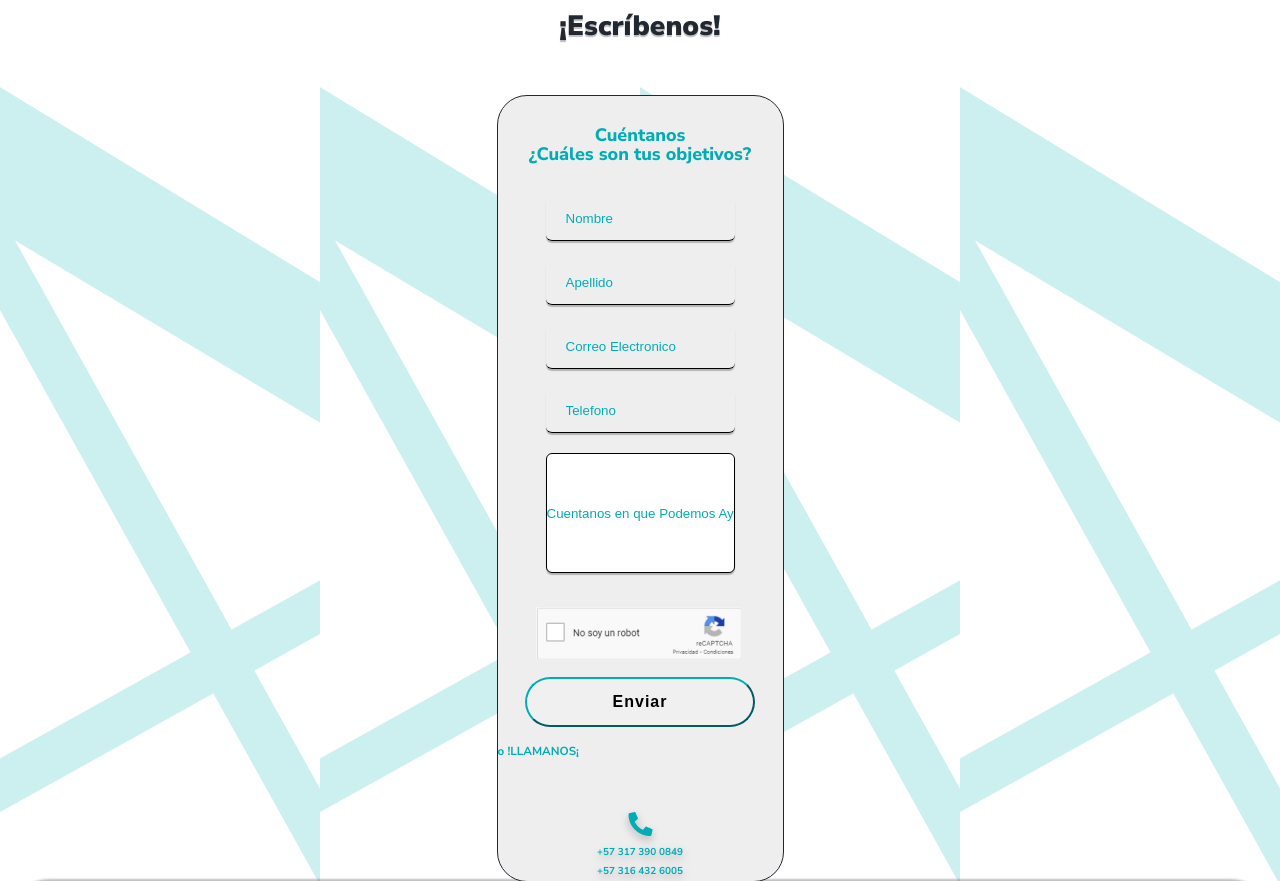
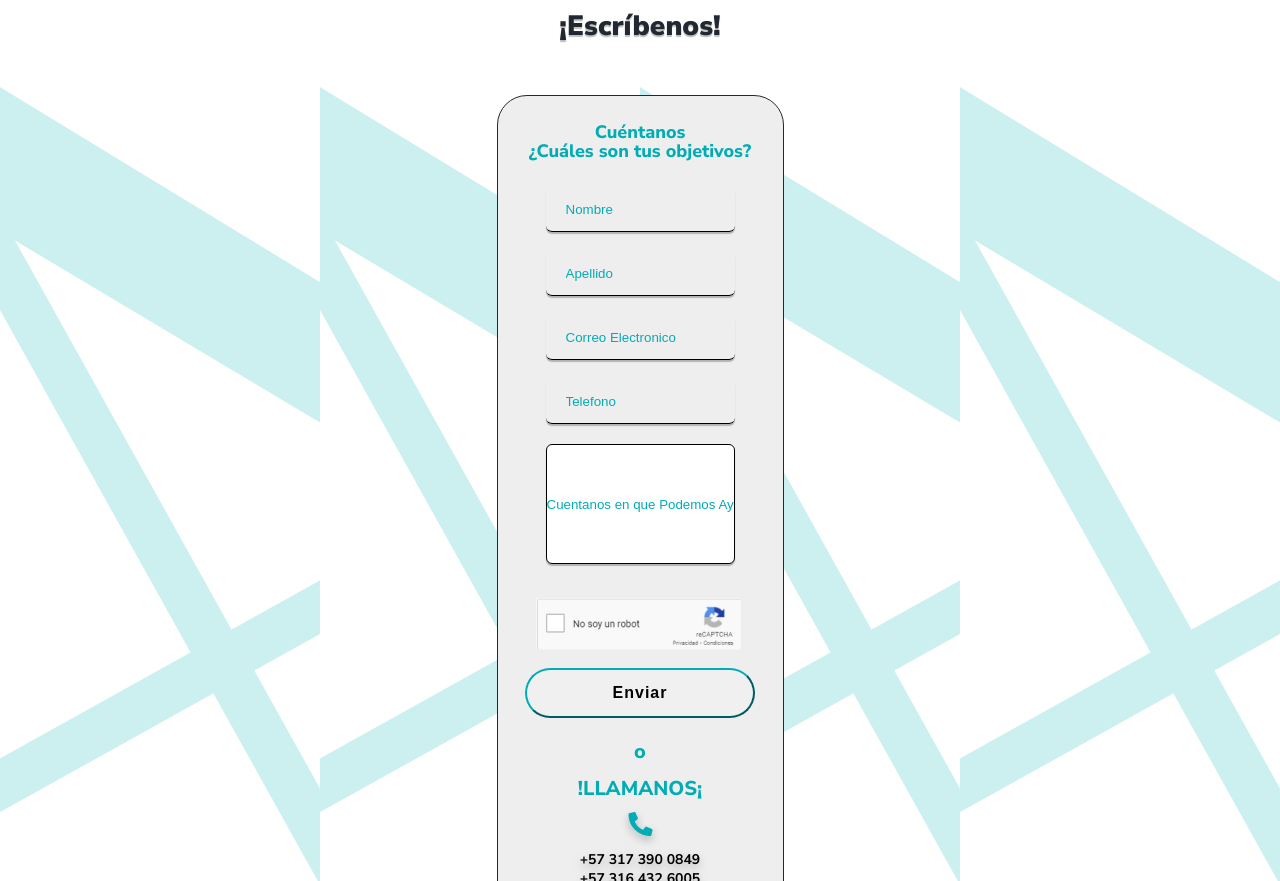
Before and after one commit to Cherced/ProyectoHernandez, a plain HTML site: page src/contactUs.html in a window 1280 px wide. Shown: the part 71-952 px from the top of the page. Drawn offline with Linux system fonts and the light colour scheme.

Commit message:
se finaliza el diseño de la pagina contactUS en morogologia htm

```diff
--- a/CSS/contactUsStyles.css
+++ b/CSS/contactUsStyles.css
@@ -76,10 +76,10 @@ header {
 
 main {
     width: 100%;
-    height: auto;
-
+    width: auto;
 }
 .mainOne {
+    height: 1000px;
     background-image: url(/assets/img/connectdevelop.png);
 }
 
@@ -114,8 +114,8 @@ main {
     text-align: center;
     font-style: normal;
     font-weight: 800;
-    font-size: 18px;
-    line-height: 19px;
+    font-size: 1.8rem;
+    line-height: 1.9rem;
 
 }
 
@@ -188,14 +188,31 @@ main {
     width: 230px;
 
 }
-
+.login h3{
+    font-style: normal;
+    font-weight: 800;
+    font-size: 20px;
+    line-height: 27px;
+    text-align: center;
+    padding-top: 10px;
+}
 .login__contac--phones {
     text-align: center;
     filter: drop-shadow(0px 4px 4px rgba(0, 0, 0, 0.25));
-    padding-top: 47px;
+    padding-top: 10px;
+    margin-bottom: 47px;
+}
+
+.login__contac--phones img {
+    margin-bottom: 10px;
 }
 .login__contac--phones h1 {
-    padding-top: 5px;
+    font-style: normal;
+    font-weight: bold;
+    font-size: 14px;
+    line-height: 19px;
+    color: black;
+    text-align: center;
 }
 .login__contac--phones h1:hover {
     text-decoration: underline;
--- a/src/contactUs.html
+++ b/src/contactUs.html
@@ -44,7 +44,8 @@
                         <img style="width:253px; height:74px;" src="../assets/img/Captcha.png" alt="captcha">
                         <button class="button">Enviar</button>
                     </form>
-                    <h3>o !LLAMANOS¡</h3>
+                    <h3>o</h3>
+                    <h3>!LLAMANOS¡</h3>
                     <div class="login__contac--phones">
                         <img src="../assets/icons/phone.png" alt="phone">
                         <h1>+57 317 390 0849
```
